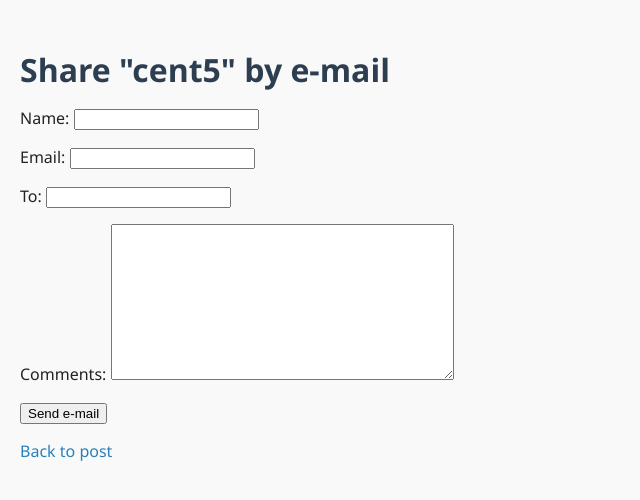
After one commit to parthasarathy-testpress/blog, a Django app: page /blog/6/share/ in a window 1280 px wide. The commit adds this page. Shown: the top 500 px of the page, without its empty margins (0-640 px from the left). Run offline with Django 5.2, Linux system fonts and the light colour scheme; data comes from the database, SQL or seed files in the repository.

Commit message:
feat: Add share option for the post through email

```diff
--- /dev/null
+++ b/blog/forms.py
@@ -0,0 +1,8 @@
+from django import forms
+
+
+class EmailPostForm(forms.Form):
+    name = forms.CharField(max_length=25)
+    email = forms.EmailField()
+    to = forms.EmailField()
+    comments = forms.CharField(required=False,widget=forms.Textarea)
--- a/blog/templates/blog/base.html
+++ b/blog/templates/blog/base.html
@@ -8,7 +8,7 @@
   <body>
     <div id="content">{% block content %} {% endblock %}</div>
     <div id="sidebar">
-      <h2>My blog</h2>
+      {% comment %} <h2>My blog</h2> {% endcomment %}
     </div>
   </body>
 </html>
--- /dev/null
+++ b/blog/templates/blog/post/share.html
@@ -0,0 +1,22 @@
+{% extends "blog/base.html" %}
+
+{% block title %}Share a post{% endblock %}
+
+{% block content %}
+  {% if sent %}
+    <h1>E-mail successfully sent</h1>
+    <p>
+      "{{ post.title }}" was successfully sent to {{ form.cleaned_data.to }}.
+    </p>
+  {% else %}
+    <h1>Share "{{ post.title }}" by e-mail</h1>
+    <form method="post">
+      {{ form.as_p}}
+      {% csrf_token %}
+      <input type="submit" value="Send e-mail">
+    </form>
+    <p>
+      <a href="{{ post.get_absolute_url }}">Back to post</a>
+      </p>
+  {% endif %}
+{% endblock %}
--- a/blog/urls.py
+++ b/blog/urls.py
@@ -1,9 +1,10 @@
 from django.urls import path
-from .views import PostListView, PostDetailView
+from .views import PostListView, PostDetailView, post_share
+
 app_name = 'blog'
+
 urlpatterns = [
     path('', PostListView.as_view(), name='post_list'),
-    path('<int:year>/<int:month>/<int:day>/<slug:post>/',
-         PostDetailView.as_view(),
-         name='post_detail'),
+    path('<int:year>/<int:month>/<int:day>/<slug:post>/', PostDetailView.as_view(), name='post_detail'),\
+    path('<int:post_id>/share/',post_share, name='post_share'),
 ]
--- a/blog/views.py
+++ b/blog/views.py
@@ -1,6 +1,11 @@
-from django.shortcuts import get_object_or_404
+from django.shortcuts import get_object_or_404, render
+from django.core.mail import send_mail
+
 from django.views.generic import ListView, DetailView
 from .models import Post
+
+from .forms import EmailPostForm
+
 
 class PostListView(ListView):
     model = Post
@@ -22,3 +27,20 @@ class PostDetailView(DetailView):
             publish__month=self.kwargs['month'],
             publish__day=self.kwargs['day']
         )
+
+
+def post_share(request, post_id):
+    post = get_object_or_404(Post, id=post_id, status='published')
+    sent = False
+    if request.method == 'POST':
+      form = EmailPostForm(request.POST)
+      if form.is_valid():
+        cd = form.cleaned_data
+        post_url = request.build_absolute_uri(post.get_absolute_url())
+        subject = f"{cd['name']} recommends you read {post.title}"
+        message = f"Read {post.title} at {post_url}\n\n {cd['name']}\'s comments: {cd['comments']}"
+        send_mail(subject, message, 'admin@myblog.com', [cd['to']])
+        sent = True
+    else:
+        form = EmailPostForm()
+    return render(request, 'blog/post/share.html', {'post': post, 'form': form, 'sent': sent})
--- a/blog_site/settings.py
+++ b/blog_site/settings.py
@@ -122,3 +122,5 @@ STATIC_ROOT = BASE_DIR / 'staticfiles'
 # https://docs.djangoproject.com/en/5.2/ref/settings/#default-auto-field
 
 DEFAULT_AUTO_FIELD = 'django.db.models.BigAutoField'
+
+EMAIL_BACKEND = 'django.core.mail.backends.console.EmailBackend'
```
Also changed, not shown: blog/templates/blog/post/detail.html (+12 -5 lines).
